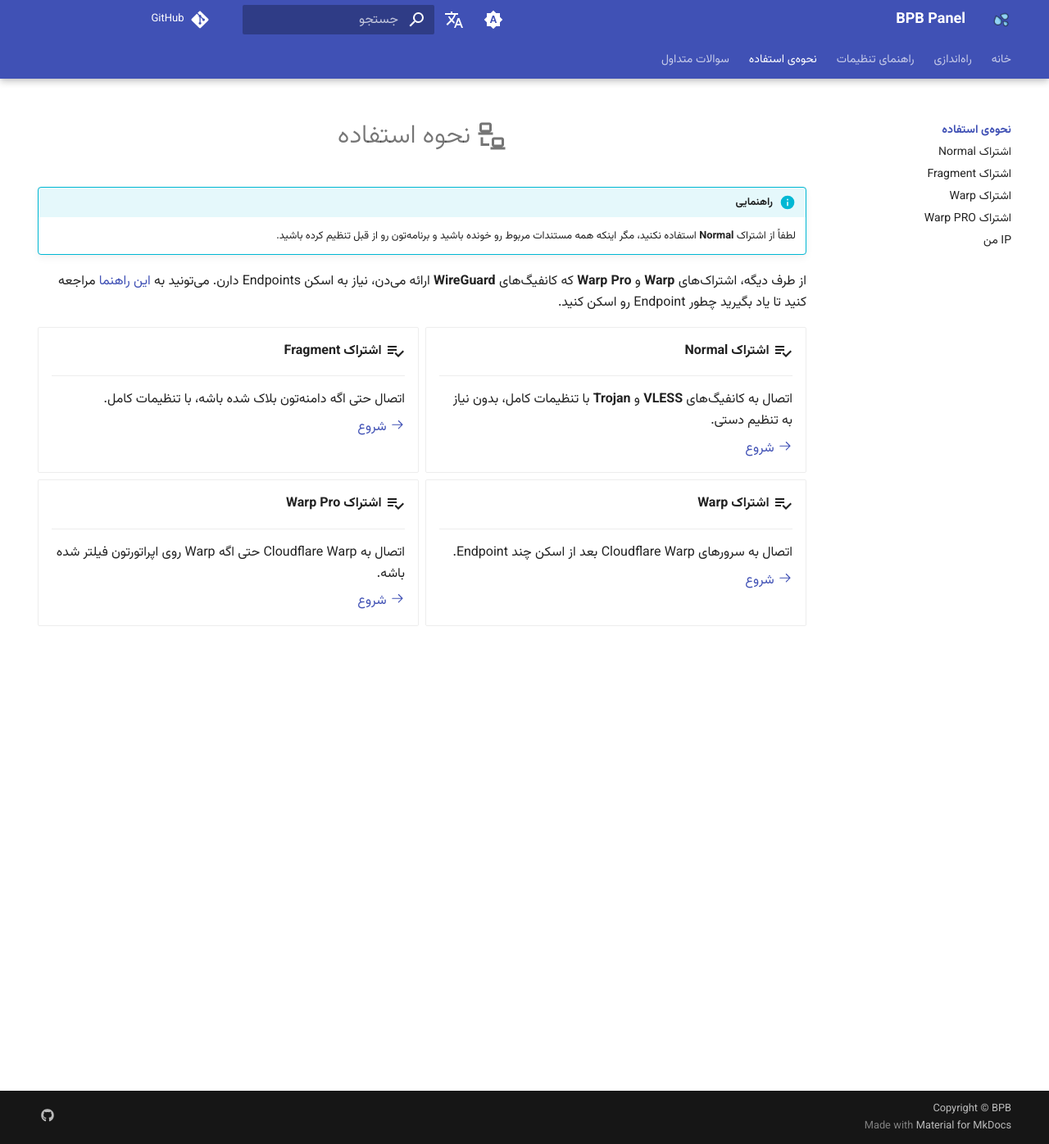
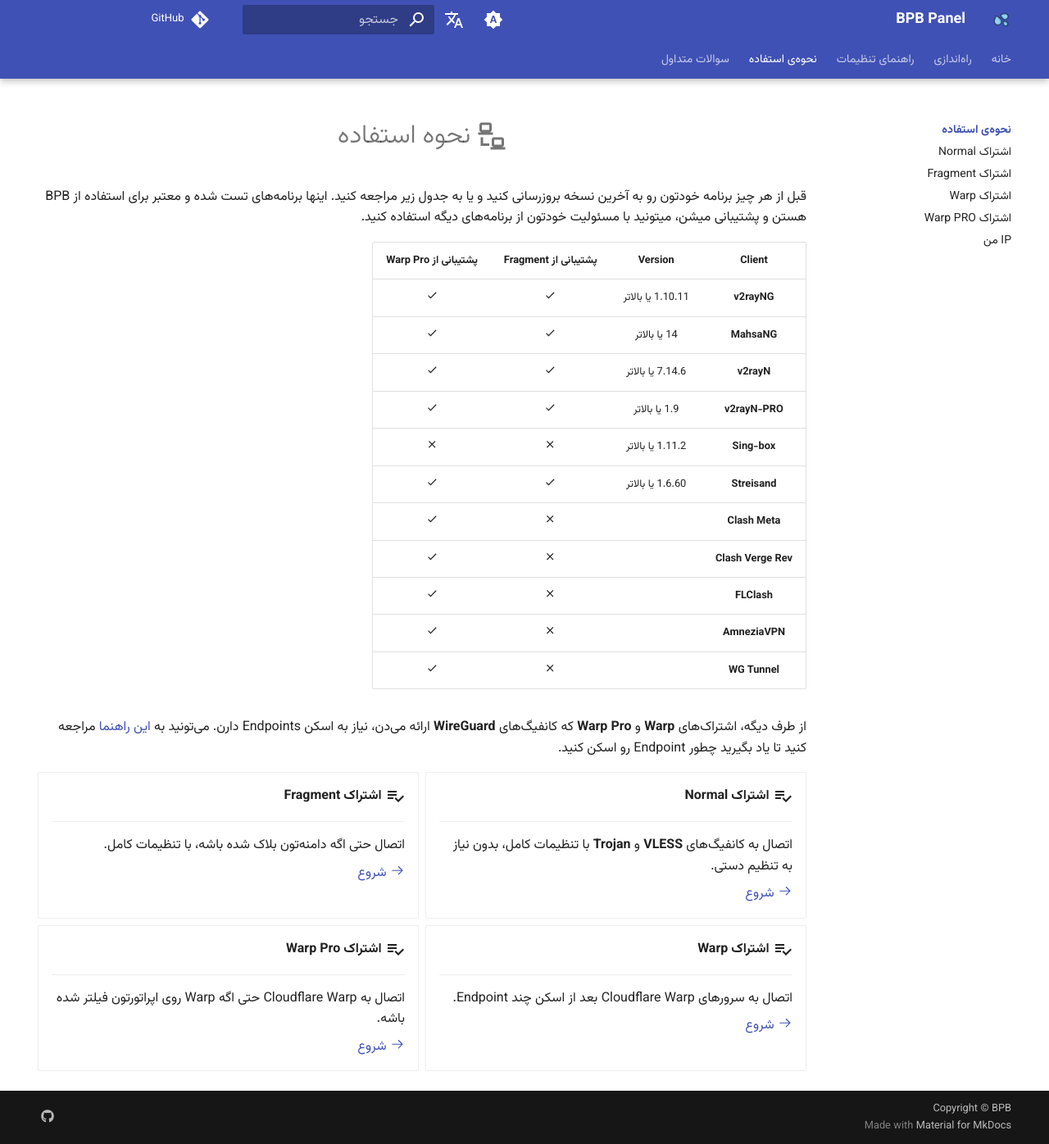
Before and after one commit to CheginiSoroush/flash-panel, an MkDocs documentation site: the page built from docs/fa/docs/usage/index.md, in a window 1280 px wide and 1396 px high. Shown: the whole window at 82% size. Built offline with MkDocs 1.6.1 and Material for MkDocs 9.7.7, drawn with Linux system fonts in a browser that asks for light colours; comment, search, counter and statistics services are not loaded.

Commit message:
Updated docs.

```diff
--- a/docs/fa/docs/usage/index.md
+++ b/docs/fa/docs/usage/index.md
@@ -1,7 +1,20 @@
 # :material-lan-connect:{ .md .middle } نحوه استفاده
 
-!!! info "راهنمایی"
-    لطفاً از اشتراک **Normal** استفاده نکنید، مگر اینکه همه مستندات مربوط رو خونده باشید و برنامه‌تون رو از قبل تنظیم کرده باشید.
+قبل از هر چیز برنامه خودتون رو به آخرین نسخه بروزرسانی کنید و یا به جدول زیر مراجعه کنید. اینها برنامه‌های تست شده و معتبر برای استفاده از BPB هستن و پشتیبانی میشن، میتونید با مسئولیت خودتون از برنامه‌های دیگه استفاده کنید.
+
+|       Client        |      Version      | پشتیبانی از Fragment | پشتیبانی از Warp Pro |
+| :-----------------: | :---------------: | :------------------: | :------------------: |
+|     **v2rayNG**     | 1.10.11 یا بالاتر |   :material-check:   |   :material-check:   |
+|     **MahsaNG**     |   14 یا بالاتر    |   :material-check:   |   :material-check:   |
+|     **v2rayN**      | 7.14.6 یا بالاتر  |   :material-check:   |   :material-check:   |
+|   **v2rayN-PRO**    |   1.9 یا بالاتر   |   :material-check:   |   :material-check:   |
+|    **Sing-box**     | 1.11.2 یا بالاتر  |   :material-close:   |   :material-close:   |
+|    **Streisand**    | 1.6.60 یا بالاتر  |   :material-check:   |   :material-check:   |
+|   **Clash Meta**    |                   |   :material-close:   |   :material-check:   |
+| **Clash Verge Rev** |                   |   :material-close:   |   :material-check:   |
+|     **FLClash**     |                   |   :material-close:   |   :material-check:   |
+|   **AmneziaVPN**    |                   |   :material-close:   |   :material-check:   |
+|    **WG Tunnel**    |                   |   :material-close:   |   :material-check:   |
 
 از طرف دیگه، اشتراک‌های **Warp** و **Warp Pro** که کانفیگ‌های **WireGuard** ارائه می‌دن، نیاز به اسکن Endpoints دارن. می‌تونید به [این راهنما](../configuration/warp.md) مراجعه کنید تا یاد بگیرید چطور Endpoint رو اسکن کنید.
 
```
Also changed, not shown: docs/en/docs/configuration/vless-trojan.md (+1 -1 lines), docs/en/docs/index.md (+1 -1 lines), docs/en/docs/usage/index.md (+16 -3 lines), docs/fa/docs/configuration/vless-trojan.md (+1 -1 lines), docs/fa/docs/index.md (+14 -14 lines), README.md, README_fa.md, docs/assets/images/panel-overview.jpg.
